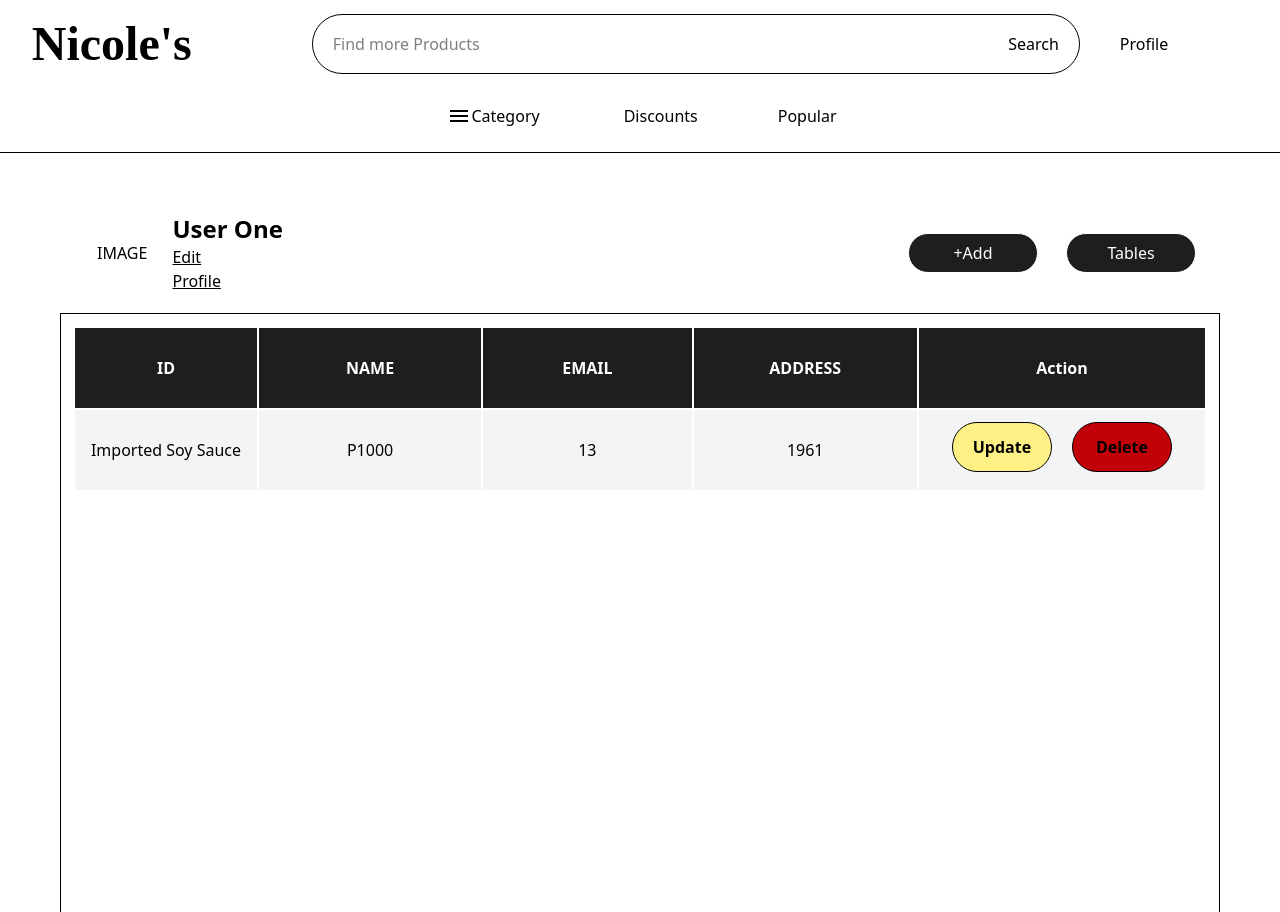
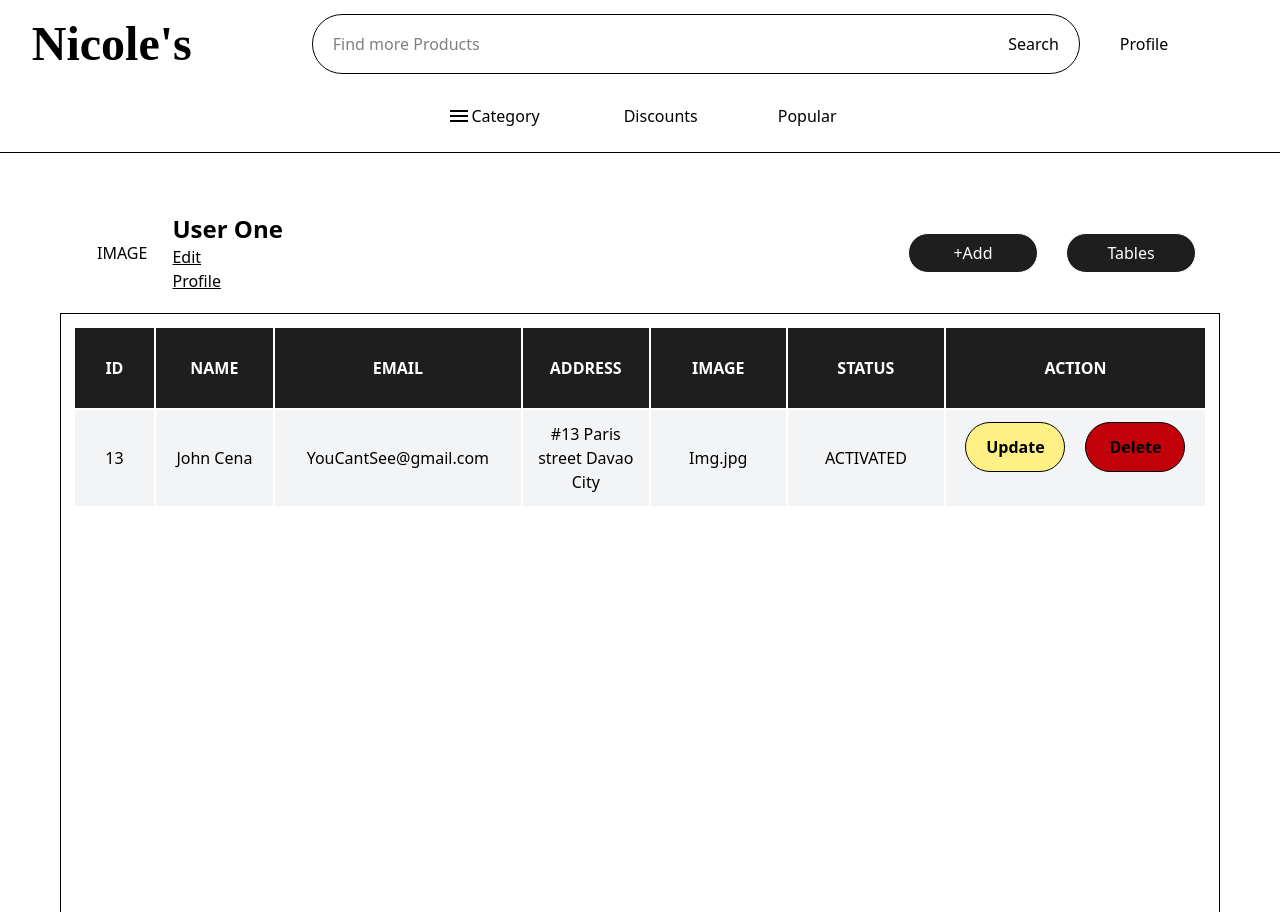
Before and after one commit to Xzilleon2/Nicole_Store, a PHP site: page /frames/DashboardAdmin.php in a window 1280 px wide. Shown: the top 912 px of the page. Run offline with PHP 8.4, Linux system fonts and the light colour scheme; some web fonts are replaced.

Commit message:
Making changes for the tables in dashboard

```diff
--- a/frames/Dashboard.php
+++ b/frames/Dashboard.php
@@ -61,7 +61,6 @@
                     <tr>
                     <th class="w-[100px]">Select</th>
                     <th class="w-xl">Product</th>
-                    <th class="w-sm">Price</th>
                     <th class="w-sm">Quantity</th>
                     <th class="w-sm">Date Added</th>
                     <th class="w-sm">Action</th>
@@ -71,7 +70,6 @@
                     <tr class="bg-gray-100 h-20">
                     <td class="p-3 text-center"><input id="cartCheckbox" class="h-5 w-full" type="checkbox"></td>
                     <td class="p-3 text-center">Imported Soy Sauce</td>
-                    <td class="p-3 text-center">P1000</td>
                     <td class="p-3 text-center">13</td>
                     <td class="p-3 text-center">1961</td>
                     <td class="p-3 flex justify-center gap-5">
--- a/frames/DashboardAdmin.php
+++ b/frames/DashboardAdmin.php
@@ -67,19 +67,21 @@
             <table class="table-auto border-separate h-fit">
                 <thead class="bg-[#1E1E1E] text-white h-20">
                     <tr>
-                    <th class="w-xl">Products</th>
-                    <th class="w-sm">Price Per Item</th>
-                    <th class="w-sm">Stack Quantity</th>
-                    <th class="w-sm">Date Updated</th>
-                    <th class="w-sm">Action</th>
+                    <th class="w-xl">PRODUCTS</th>
+                    <th class="w-sm">ITEM PRICE</th>
+                    <th class="w-sm">STACK QUANTITY</th>
+                    <th class="w-sm">CATEGORY</th>
+                    <th class="w-sm">RESTACK DATE</th>
+                    <th class="w-sm">ACTION</th>
                     </tr>
                 </thead>
                 <tbody class="h-full">
                     <tr class="bg-gray-100 h-20">
-                    <td class="p-3 text-center">Soy Sauce All in one</td>
-                    <td class="p-3 text-center">P50</td>
+                    <td class="p-3 text-center">Garlic</td>
+                    <td class="p-3 text-center">P20</td>
                     <td class="p-3 text-center">50</td>
-                    <td class="p-3 text-center">1961</td>
+                    <td class="p-3 text-center">Spices</td>
+                    <td class="p-3 text-center">2025-01-20</td>
                     <td class="p-3 flex justify-center gap-5">
                         <button class="bg-yellow-200 rounded-full p-3 w-[100px] border font-bold hover:cursor-pointer">Update</button>
                         <button class="bg-red-700 rounded-full p-3 w-[100px] border font-bold hover:cursor-pointer">Delete</button>
@@ -99,16 +101,19 @@
                     <th class="w-xl">NAME</th>
                     <th class="w-xl">EMAIL</th>
                     <th class="w-xl">ADDRESS</th>
-                    <th class="w-sm">Action</th>
+                    <th class="w-xl">IMAGE</th>
+                    <th class="w-xl">STATUS</th>
+                    <th class="w-sm">ACTION</th>
                     </tr>
                 </thead>
                 <tbody class="h-full">
                     <tr class="bg-gray-100 h-20">
-                    <td class="hidden">13</td>
-                    <td class="p-3 text-center">Imported Soy Sauce</td>
-                    <td class="p-3 text-center">P1000</td>
                     <td class="p-3 text-center">13</td>
-                    <td class="p-3 text-center">1961</td>
+                    <td class="p-3 text-center">John Cena</td>
+                    <td class="p-3 text-center">YouCantSee@gmail.com</td>
+                    <td class="p-3 text-center">#13 Paris street Davao City</td>
+                    <td class="p-3 text-center">Img.jpg</td>
+                    <td class="p-3 text-center">ACTIVATED</td>
                     <td class="p-3 flex justify-center gap-5">
                         <button class="bg-yellow-200 rounded-full p-3 w-[100px] border font-bold hover:cursor-pointer">Update</button>
                         <button class="bg-red-700 rounded-full p-3 w-[100px] border font-bold hover:cursor-pointer">Delete</button>
@@ -124,12 +129,13 @@
             <table class="table-auto border-separate h-fit">
                 <thead class="bg-[#1E1E1E] text-white h-20">
                     <tr>
-                    <th class="w-xl">Reservation Code</th>
-                    <th class="w-xl">Items</th>
-                    <th class="w-xl">Customer Name</th>
-                    <th class="w-sm">Total Price</th>
-                    <th class="w-sm">Expiration Date</th>
-                    <th class="w-sm">Action</th>
+                    <th class="w-xl">RESERVATION CODE</th>
+                    <th class="w-xl">ITEMS</th>
+                    <th class="w-xl">CUSTOMER NAME</th>
+                    <th class="w-sm">TOTAL PRICE</th>
+                    <th class="w-sm">RESERVE UNTIL</th>
+                    <th class="w-sm">STATUS</th>
+                    <th class="w-sm">ACTION</th>
                     </tr>
                 </thead>
                 <tbody class="h-full">
@@ -140,6 +146,7 @@
                     <td class="p-3 text-center">James</td>
                     <td class="p-3 text-center">P100</td>
                     <td class="p-3 text-center">2025-01-01</td>
+                    <td class="p-3 text-center">PAID</td>
                     <td class="p-3 flex justify-center gap-5">
                         <button class="bg-yellow-200 rounded-full p-3 w-[100px] border font-bold hover:cursor-pointer">Paid</button>
                         <button class="bg-red-700 rounded-full p-3 w-[100px] border font-bold hover:cursor-pointer">Expired</button>
```
